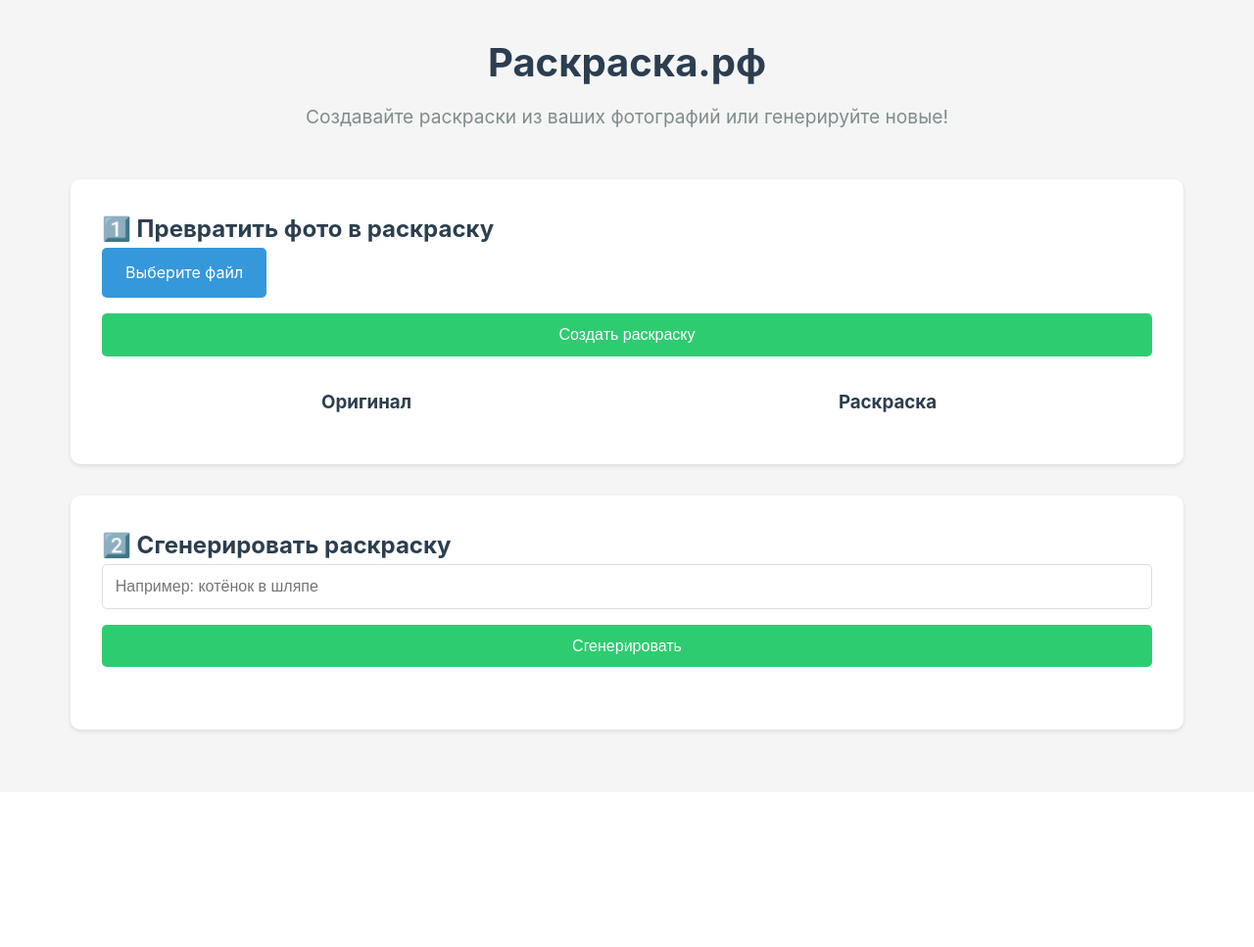
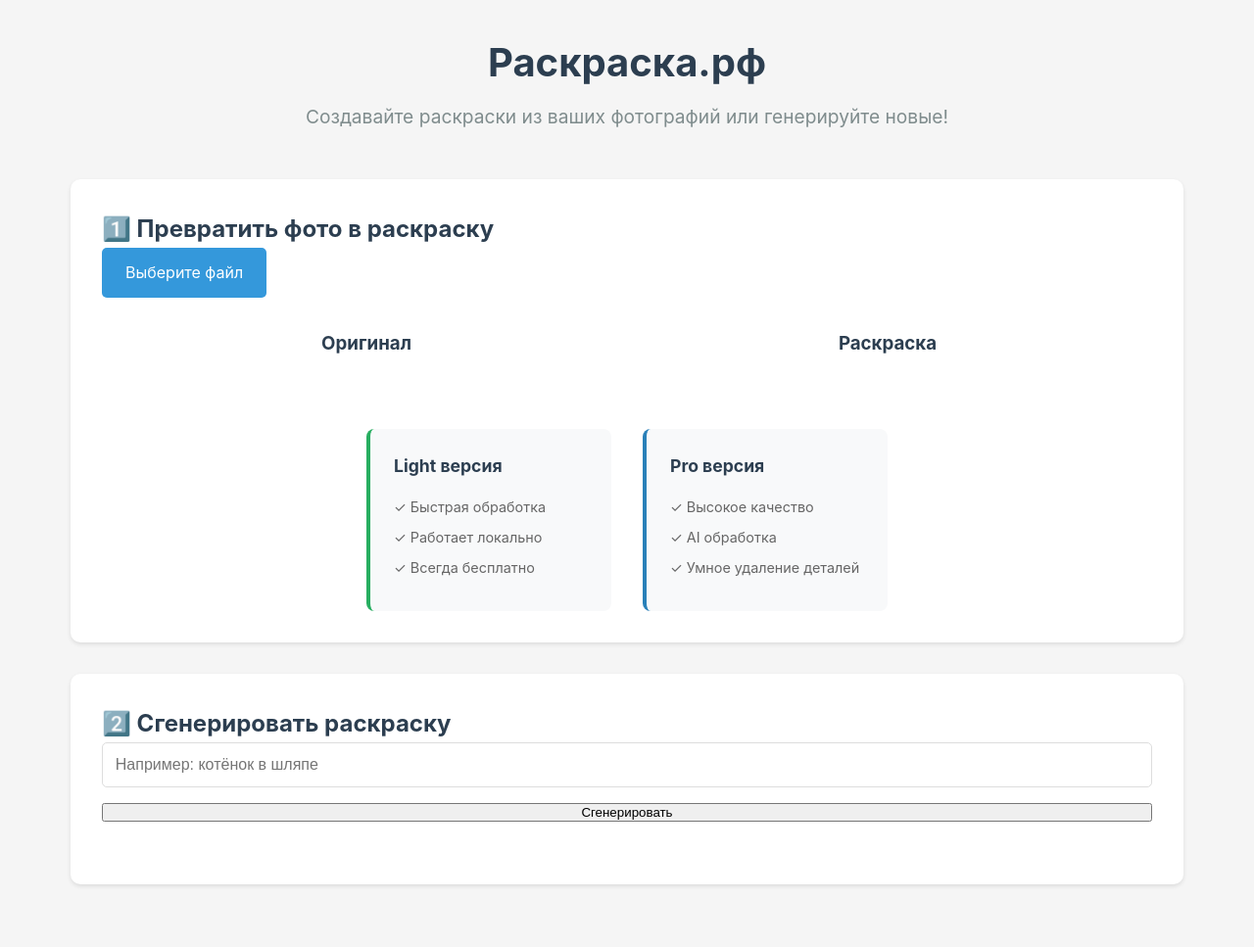
Before and after one commit to ConstantinoGoo/raskraska-site, a Flask app: page / in a window 1280 px wide. Shown: the whole page at 98% size. Before the commit the page ends 750 px from the top, so only its background shows below. Run offline with Flask 3, Linux system fonts and the light colour scheme.

Commit message:
Add auto tester and improve website functionality: - Add quality metrics for coloring pages - Implement HTML report generation - Add progress bars and detailed logging - Update frontend components

```diff
--- a/app.py
+++ b/app.py
@@ -1,10 +1,24 @@
 from flask import Flask, render_template, request, send_from_directory, jsonify
 import os
 from ai_processor import process_image
+from image_processor import process_image_locally  # Добавляем импорт локальной обработки
 from dotenv import load_dotenv
+import logging
+import argparse
 
 # Загружаем переменные окружения из .env файла
 load_dotenv()
+
+# Настраиваем логирование
+logging.basicConfig(
+    level=logging.DEBUG,
+    format='%(asctime)s - %(name)s - %(levelname)s - %(message)s',
+    handlers=[
+        logging.FileHandler('flask.log'),
+        logging.StreamHandler()
+    ]
+)
+logger = logging.getLogger(__name__)
 
 app = Flask(__name__)
 
@@ -17,7 +31,7 @@
 
 app.config['UPLOAD_FOLDER'] = UPLOAD_FOLDER
 app.config['RESULT_FOLDER'] = RESULT_FOLDER
-app.config['MAX_CONTENT_LENGTH'] = 16 * 1024 * 1024  # Максимальный размер файла 16MB
+app.config['MAX_CONTENT_LENGTH'] = 4 * 1024 * 1024  # Максимальный размер файла 4MB
 
 ALLOWED_EXTENSIONS = {'png', 'jpg', 'jpeg'}
 
@@ -30,20 +44,30 @@
 
 @app.route('/upload', methods=['POST'])
 def upload_image():
-    if 'image' not in request.files:
-        return jsonify({'error': 'Файл не был загружен'}), 400
+    try:
+        if 'image' not in request.files:
+            return jsonify({'error': 'Файл не был загружен'}), 400
 
-    file = request.files['image']
-    if file.filename == '':
-        return jsonify({'error': 'Файл не был выбран'}), 400
+        file = request.files['image']
+        if file.filename == '':
+            return jsonify({'error': 'Файл не был выбран'}), 400
 
-    if file and allowed_file(file.filename):
+        if not allowed_file(file.filename):
+            return jsonify({'error': 'Недопустимый формат файла. Разрешены только PNG и JPEG'}), 400
+
         # Сохраняем оригинальное изображение
         input_path = os.path.join(app.config['UPLOAD_FOLDER'], file.filename)
         file.save(input_path)
+        logger.debug(f"Файл сохранен: {input_path}")
 
-        # Создаем раскраску используя AI
-        result_filename = process_image(input_path, app.config['RESULT_FOLDER'])
+        # Получаем режим обработки
+        mode = request.form.get('mode', 'light')
+
+        # Обрабатываем изображение в зависимости от режима
+        if mode == 'pro':
+            result_filename = process_image(input_path, app.config['RESULT_FOLDER'])
+        else:  # light mode
+            result_filename = process_image_locally(input_path, app.config['RESULT_FOLDER'])
 
         if result_filename:
             result_url = f'/results/{result_filename}'
@@ -52,23 +76,43 @@
                 'result_url': result_url
             })
         else:
-            return jsonify({'error': 'Ошибка при обработке изображения'}), 500
+            error_msg = 'Ошибка при обработке изображения'
+            if mode == 'pro':
+                error_msg = 'Ошибка при обработке изображения через AI. Попробуйте использовать Light версию.'
+            return jsonify({'error': error_msg}), 500
 
-    return jsonify({'error': 'Недопустимый формат файла'}), 400
+    except Exception as e:
+        logger.error(f"Ошибка при загрузке файла: {str(e)}", exc_info=True)
+        return jsonify({'error': str(e)}), 500
 
 @app.route('/results/<filename>')
 def get_result(filename):
-    return send_from_directory(app.config['RESULT_FOLDER'], filename)
+    try:
+        return send_from_directory(app.config['RESULT_FOLDER'], filename)
+    except Exception as e:
+        logger.error(f"Ошибка при получении результата: {str(e)}", exc_info=True)
+        return jsonify({'error': 'Файл не найден'}), 404
 
-@app.route('/generate', methods=['POST'])
-def generate_image():
-    prompt = request.form.get('prompt', '')
-    if not prompt:
-        return jsonify({'error': 'Не указан текст для генерации'}), 400
-
-    # TODO: Здесь будет логика генерации раскраски
-    return jsonify({'message': 'Генерация раскраски по запросу завершена!'})
+def get_available_port(start_port, max_attempts=10):
+    """Находит свободный порт, начиная с указанного"""
+    import socket
+    for port in range(start_port, start_port + max_attempts):
+        try:
+            with socket.socket(socket.AF_INET, socket.SOCK_STREAM) as s:
+                s.bind(('127.0.0.1', port))
+                return port
+        except OSError:
+            continue
+    raise OSError(f"Не удалось найти свободный порт в диапазоне {start_port}-{start_port + max_attempts - 1}")
 
 if __name__ == "__main__":
-    print("Starting server at http://127.0.0.1:5000")
-    app.run(host='127.0.0.1', port=5000, debug=True)
+    parser = argparse.ArgumentParser(description='Запуск сервера для создания раскрасок')
+    parser.add_argument('--port', type=int, default=8080, help='Порт для запуска сервера (по умолчанию: 8080)')
+    args = parser.parse_args()
+
+    try:
+        port = get_available_port(args.port)
+        logger.info(f"Starting server at http://127.0.0.1:{port}")
+        app.run(host='127.0.0.1', port=port, debug=True)
+    except Exception as e:
+        logger.error(f"Ошибка при запуске сервера: {str(e)}", exc_info=True)
--- a/static/script.js
+++ b/static/script.js
@@ -4,6 +4,8 @@
     const previewImage = document.getElementById('previewImage');
     const resultImage = document.getElementById('resultImage');
     const loader = document.getElementById('loader');
+    const lightButton = document.getElementById('lightButton');
+    const proButton = document.getElementById('proButton');
 
     // Предпросмотр выбранного изображения
     imageInput.addEventListener('change', function(e) {
@@ -14,17 +16,31 @@
                 previewImage.src = e.target.result;
                 previewImage.style.display = 'block';
                 resultImage.style.display = 'none'; // Скрываем предыдущий результат
+
+                // Показываем кнопки после выбора изображения
+                lightButton.style.display = 'inline-block';
+                proButton.style.display = 'inline-block';
             }
             reader.readAsDataURL(file);
         }
     });
 
-    // Обработка отправки формы
-    uploadForm.addEventListener('submit', function(e) {
-        e.preventDefault();
+    // Функция для обработки изображения
+    function processImage(mode) {
+        if (!imageInput.files[0]) {
+            alert('Пожалуйста, выберите изображение');
+            return;
+        }
 
         const formData = new FormData(uploadForm);
+        formData.append('mode', mode); // Добавляем режим обработки
         loader.style.display = 'flex';
+
+        // Обновляем текст загрузки в зависимости от режима
+        const loaderText = loader.querySelector('p');
+        loaderText.textContent = mode === 'light' ?
+            'Создаём раскраску...' :
+            'Создаём раскраску с помощью AI...';
 
         fetch('/upload', {
             method: 'POST',
@@ -33,7 +49,11 @@
         .then(response => response.json())
         .then(data => {
             if (data.error) {
-                alert(data.error);
+                if (data.error.includes('billing_hard_limit_reached')) {
+                    alert('Достигнут лимит использования AI. Пожалуйста, попробуйте Light версию или повторите позже.');
+                } else {
+                    alert(data.error);
+                }
                 return;
             }
             // Отображаем результат
@@ -47,5 +67,16 @@
         .finally(() => {
             loader.style.display = 'none';
         });
+    }
+
+    // Обработчики для кнопок
+    lightButton.addEventListener('click', function(e) {
+        e.preventDefault();
+        processImage('light');
+    });
+
+    proButton.addEventListener('click', function(e) {
+        e.preventDefault();
+        processImage('pro');
     });
 });
--- a/static/styles.css
+++ b/static/styles.css
@@ -4,6 +4,8 @@
     --background-color: #F8F9FA;
     --text-color: #2C3E50;
     --border-radius: 8px;
+    --light-color: #27ae60;
+    --pro-color: #2980b9;
 }
 
 * {
@@ -90,19 +92,67 @@
     font-size: 1rem;
 }
 
-.submit-btn {
-    padding: 0.8rem 1.5rem;
-    background: #2ecc71;
-    color: white;
-    border: none;
-    border-radius: 5px;
-    cursor: pointer;
-    font-size: 1rem;
-    transition: background 0.3s;
+.processing-buttons {
+    display: flex;
+    gap: 1rem;
+    justify-content: center;
+    margin-top: 2rem;
 }
 
-.submit-btn:hover {
-    background: #27ae60;
+.submit-btn.light {
+    background: var(--light-color);
+}
+
+.submit-btn.light:hover {
+    background: #219a52;
+}
+
+.submit-btn.pro {
+    background: var(--pro-color);
+}
+
+.submit-btn.pro:hover {
+    background: #2471a3;
+}
+
+.processing-info {
+    display: flex;
+    gap: 2rem;
+    justify-content: center;
+    margin-top: 1.5rem;
+    flex-wrap: wrap;
+}
+
+.info-light, .info-pro {
+    background: #f8f9fa;
+    padding: 1.5rem;
+    border-radius: 8px;
+    min-width: 250px;
+    text-align: left;
+}
+
+.info-light h4, .info-pro h4 {
+    color: var(--text-color);
+    margin-bottom: 1rem;
+    font-size: 1.1rem;
+}
+
+.info-light p, .info-pro p {
+    color: #666;
+    margin-bottom: 0.5rem;
+    font-size: 0.9rem;
+}
+
+.info-light {
+    border-left: 4px solid var(--light-color);
+}
+
+.info-pro {
+    border-left: 4px solid var(--pro-color);
+}
+
+#lightButton, #proButton {
+    display: none;
 }
 
 .image-comparison {
--- a/templates/index.html
+++ b/templates/index.html
@@ -21,7 +21,6 @@
                         <input type="file" id="imageInput" name="image" accept="image/*" required>
                         <label for="imageInput" class="file-label">Выберите файл</label>
                     </div>
-                    <button type="submit" class="submit-btn">Создать раскраску</button>
                 </form>
 
                 <div class="image-comparison">
@@ -32,6 +31,25 @@
                     <div class="result-image">
                         <h3>Раскраска</h3>
                         <img id="resultImage" alt="Раскраска">
+                    </div>
+                </div>
+
+                <div class="processing-buttons">
+                    <button id="lightButton" class="submit-btn light">Создать раскраску Light</button>
+                    <button id="proButton" class="submit-btn pro">Создать раскраску Pro</button>
+                </div>
+                <div class="processing-info">
+                    <div class="info-light">
+                        <h4>Light версия</h4>
+                        <p>✓ Быстрая обработка</p>
+                        <p>✓ Работает локально</p>
+                        <p>✓ Всегда бесплатно</p>
+                    </div>
+                    <div class="info-pro">
+                        <h4>Pro версия</h4>
+                        <p>✓ Высокое качество</p>
+                        <p>✓ AI обработка</p>
+                        <p>✓ Умное удаление деталей</p>
                     </div>
                 </div>
             </section>
```
Also changed, not shown: TODO.md (added, +43 -0 lines), ai_processor.py (+105 -22 lines), requirements.txt (+8 -5 lines).
